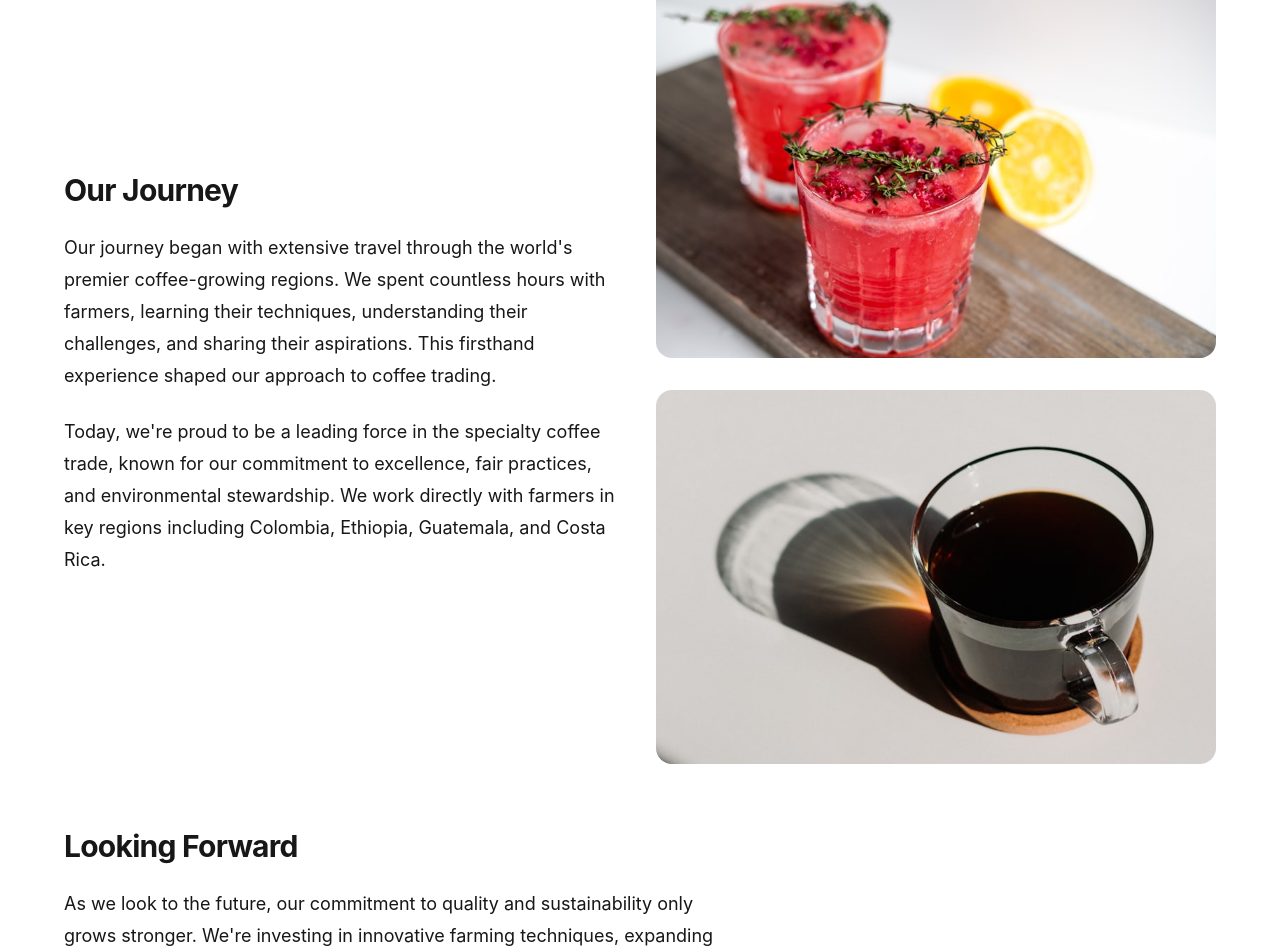
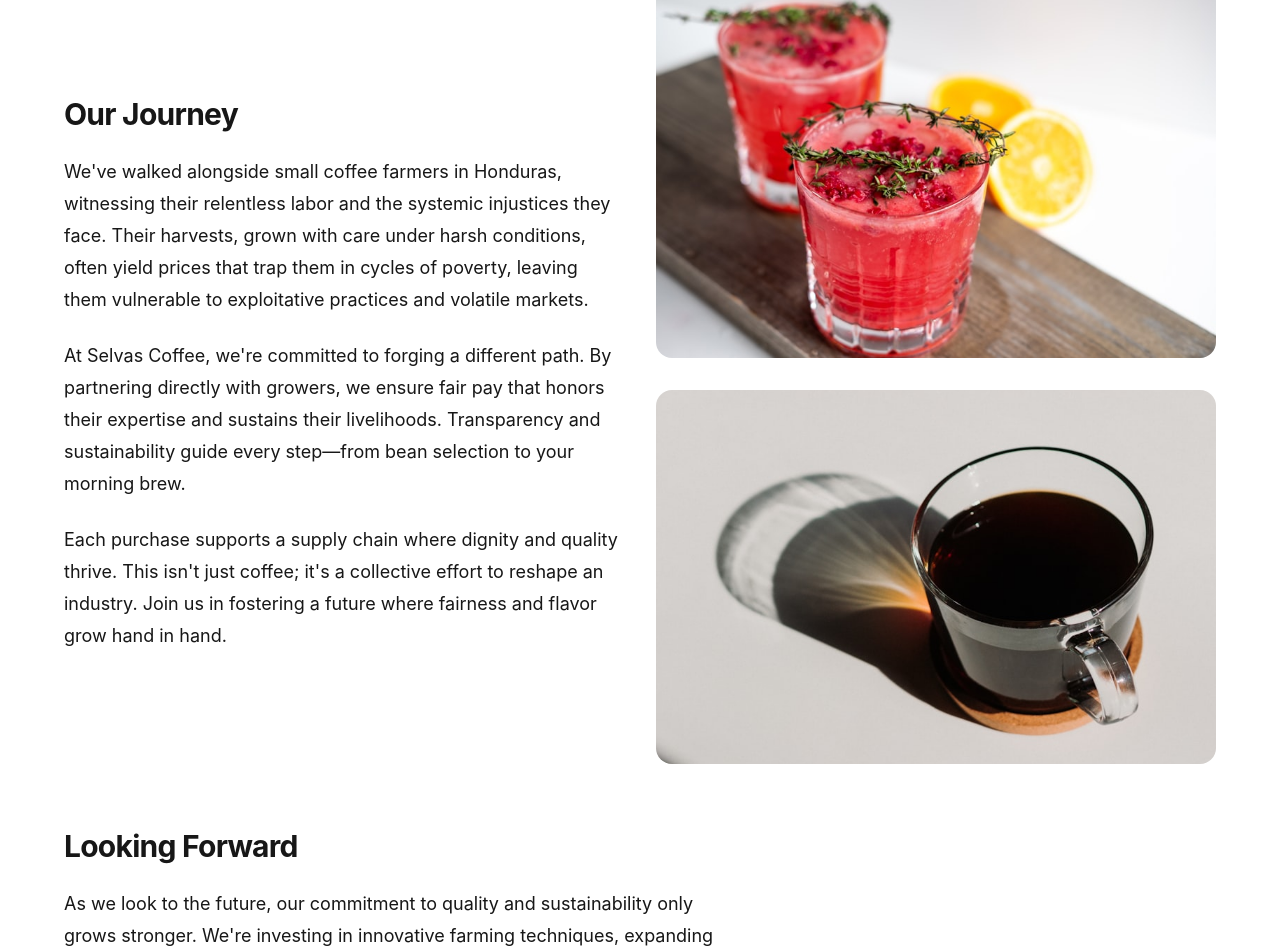
Before and after one commit to DanisAlfonso/supabase-coffee-traders, a Next.js app: page /about/story in a window 1280 px wide. Shown: the part 1492-2444 px from the top of the page. Built offline with nearby package versions, Linux system fonts and the light colour scheme; no server answers.

Commit message:
editing story

```diff
--- a/app/about/story/page.tsx
+++ b/app/about/story/page.tsx
@@ -83,10 +83,13 @@ export default function StoryPage() {
             <div className="flex flex-col justify-center">
               <h2 className="text-3xl font-bold tracking-tight">Our Journey</h2>
               <p className="mt-6 text-lg leading-8">
-                Our journey began with extensive travel through the world&apos;s premier coffee-growing regions. We spent countless hours with farmers, learning their techniques, understanding their challenges, and sharing their aspirations. This firsthand experience shaped our approach to coffee trading.
+                We&apos;ve walked alongside small coffee farmers in Honduras, witnessing their relentless labor and the systemic injustices they face. Their harvests, grown with care under harsh conditions, often yield prices that trap them in cycles of poverty, leaving them vulnerable to exploitative practices and volatile markets.
               </p>
               <p className="mt-6 text-lg leading-8">
-                Today, we&apos;re proud to be a leading force in the specialty coffee trade, known for our commitment to excellence, fair practices, and environmental stewardship. We work directly with farmers in key regions including Colombia, Ethiopia, Guatemala, and Costa Rica.
+                At Selvas Coffee, we&apos;re committed to forging a different path. By partnering directly with growers, we ensure fair pay that honors their expertise and sustains their livelihoods. Transparency and sustainability guide every step—from bean selection to your morning brew.
+              </p>
+              <p className="mt-6 text-lg leading-8">
+                Each purchase supports a supply chain where dignity and quality thrive. This isn&apos;t just coffee; it&apos;s a collective effort to reshape an industry. Join us in fostering a future where fairness and flavor grow hand in hand.
               </p>
             </div>
             <div className="flex flex-col space-y-6 lg:space-y-8">
```
